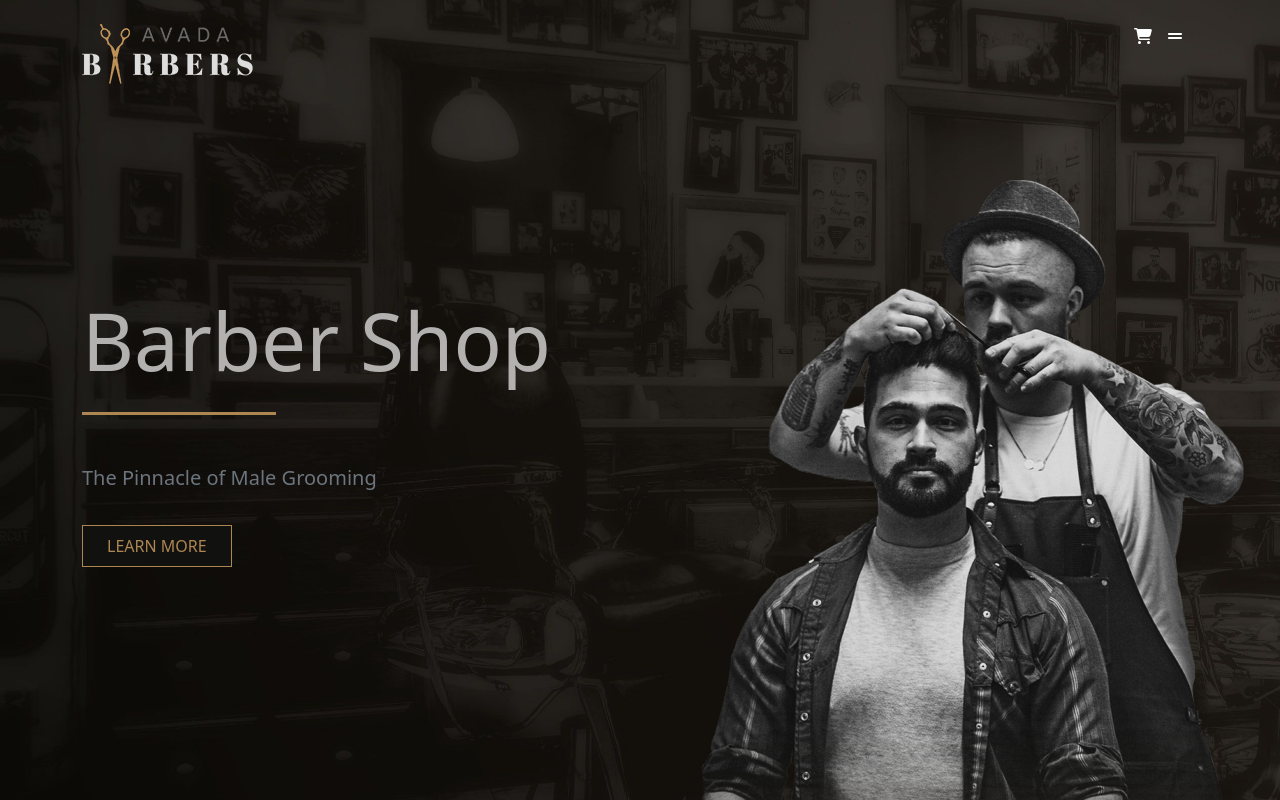
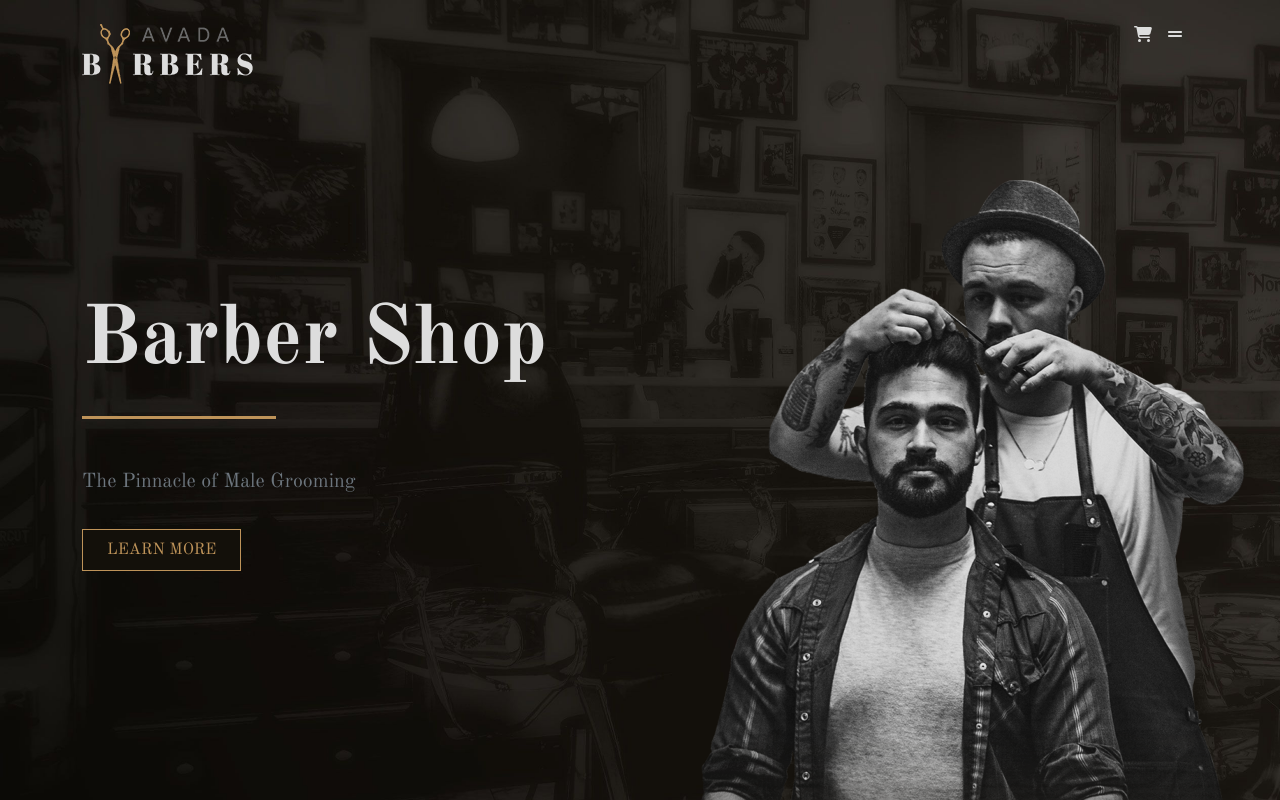
Before and after one commit to Andrearusso94/proj-html-vuejs, a Vue app: page / in a window 1280 px wide. Shown: the top 800 px of the page. Built offline with nearby package versions, Linux system fonts and the light colour scheme.

Commit message:
add font and new color

```diff
--- a/src/assets/partials/_variables.scss
+++ b/src/assets/partials/_variables.scss
@@ -1,7 +1,9 @@
-$primary: #ffffff;
-$darker: #181717;
-$dark: #111110;
-$light-dark: #b3b0b0;
-$light-grey: #e2f1f5;
-$another: #ae8652;
-$dc-font: 'Open Sans', sans-serif;
+$primary: rgba(221, 221, 221, 1);
+$dark: rgba(19, 16, 10, 1);
+$light-dark: rgba(63, 62, 60, 1);
+$light-grey: rgba(177, 177, 177, 1);
+$grey-text: rgba(188, 188, 189, 1);
+$footer-dark: rgba(18, 19, 20, 1);
+$footer-darker: rgba(22, 23, 24, 1);
+$special: rgba(245, 245, 245, 1);
+$another: rgba(190, 147, 89, 1)
--- a/src/assets/style.scss
+++ b/src/assets/style.scss
@@ -1,9 +1,15 @@
 @use '../../node_modules/bootstrap/scss/bootstrap.scss';
 @use './partials/variables' as *;
-@import url('https://fonts.googleapis.com/css2?family=Open+Sans:wght@400;600;700&display=swap');
+@import url('https://fonts.googleapis.com/css2?family=Noto+Serif+TC&family=Old+Standard+TT&display=swap');
+@import url('https://fonts.googleapis.com/css2?family=Noto+Serif+TC&family=Old+Standard+TT:wght@400;700&display=swap');
 
 * {
     margin: 0;
     padding: 0;
     box-sizing: border-box;
 }
+
+body {
+    font-family: 'Noto Serif TC', serif;
+    font-family: 'Old Standard TT', serif;
+}
--- a/src/components/AppFooter.vue
+++ b/src/components/AppFooter.vue
@@ -33,7 +33,7 @@ export default {
 }
 
 .copyright {
-    background-color: $darker;
+    background-color: $footer-darker;
     color: $light-dark;
 }
 </style>
--- a/src/components/Presentation.vue
+++ b/src/components/Presentation.vue
@@ -34,8 +34,9 @@ export default {
     padding-bottom: 2.5rem;
 
     h1 {
-        font-size: 5rem;
-        color: $light-dark;
+        font-size: 5.2rem;
+        color: $primary;
+        font-weight: bold;
     }
 
     p {
```
